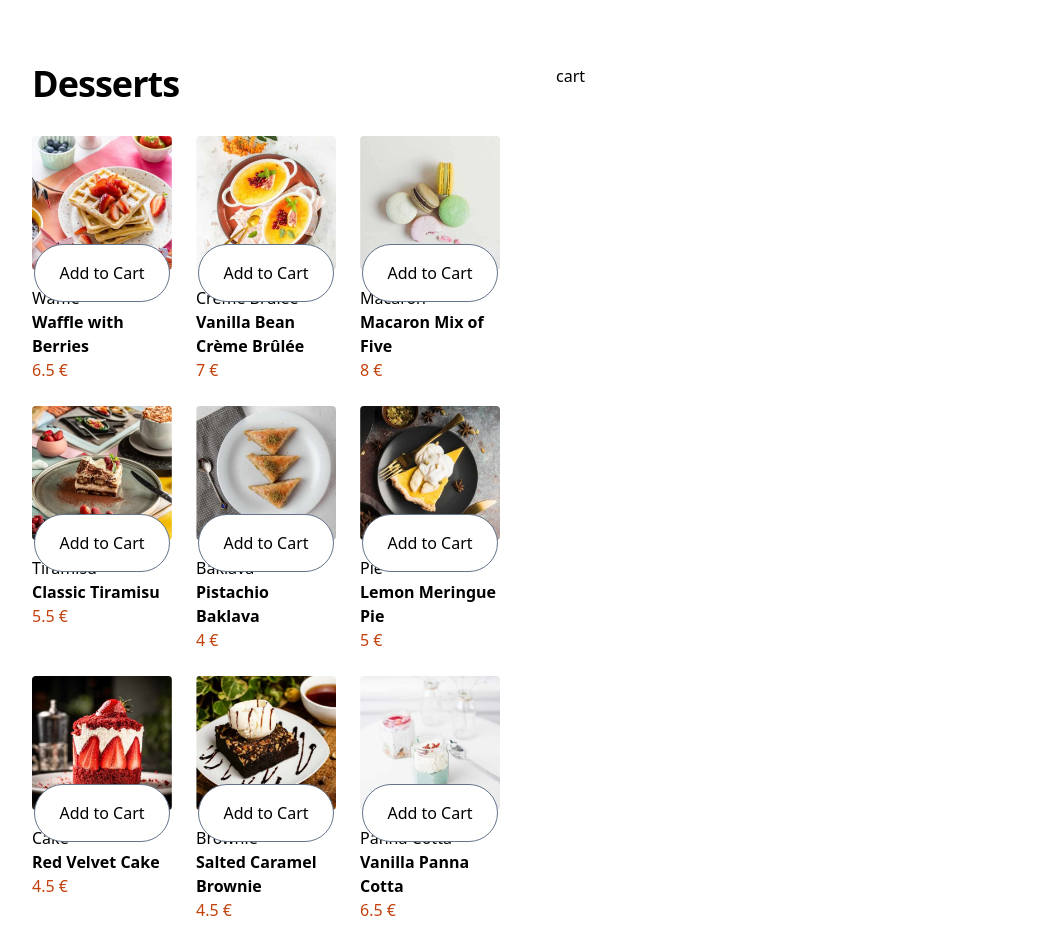
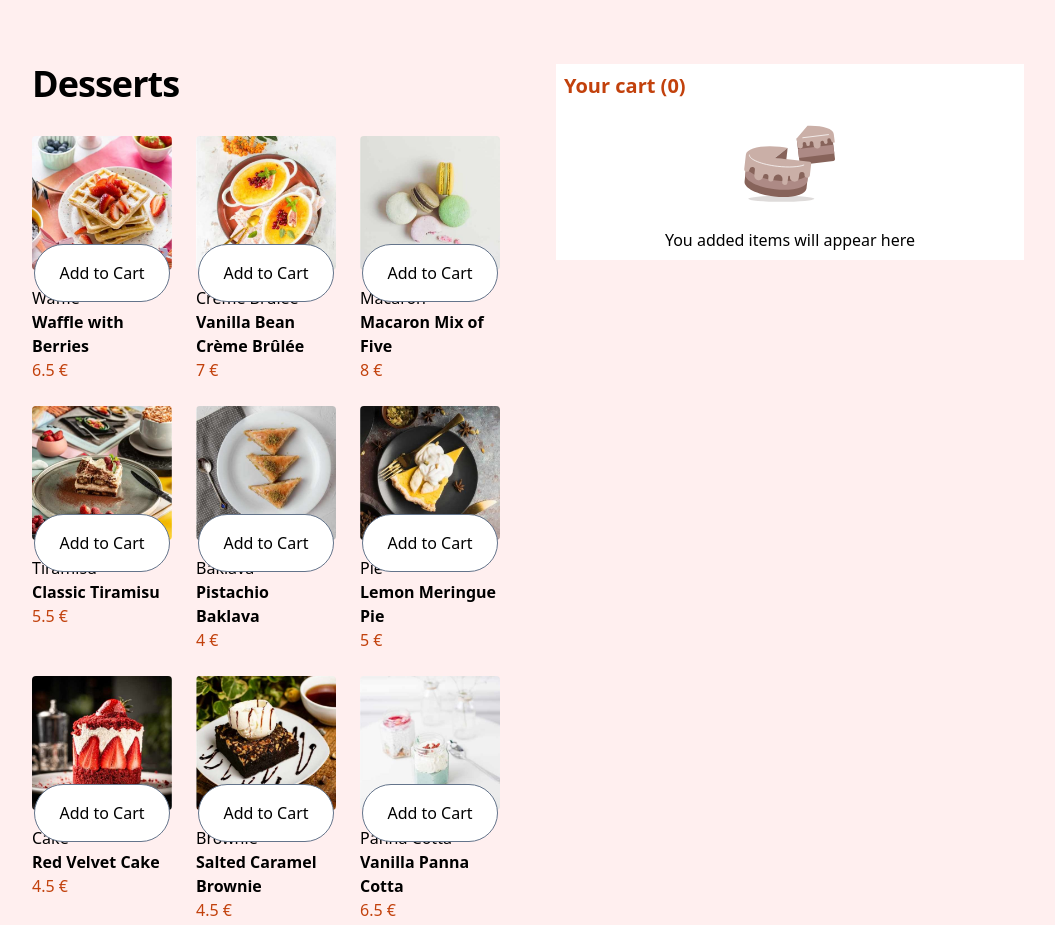
Before and after one commit to aleksiliu/desserts, an Astro site: page / in a window 1280 px wide. Shown: the whole page, without its empty margins (112-1167 px from the left). Built offline with nearby package versions, Linux system fonts and the light colour scheme; Astro itself is replaced by a stand-in of ours.

Commit message:
Add cart styling

```diff
--- a/src/components/Cart.astro
+++ b/src/components/Cart.astro
@@ -1,7 +1,12 @@
 ---
-
+import { Image } from 'astro:assets';
+import firstLogo from '../assets/illustration-empty-cart.svg';
 ---
 
 <section class="my-16">
-<div>cart</div>
+<div class="bg-white px-2 py-2 ">
+    <h3 class="text-xl font-semibold text-orange-700 mb-4"> Your cart (0)</h3>
+    <Image src={firstLogo} format="svg" alt={'Cake'} loading="lazy" class="mx-auto mb-4 w-24 h-24" />
+    <p class="text-center">You  added items will appear here</p>
+</div>
 </section>
--- a/src/components/Desserts.astro
+++ b/src/components/Desserts.astro
@@ -21,7 +21,7 @@ import { dessertItems } from '../data/desserts';
                 <!-- Hidden Button -->
                 <div class="bg-orange-700 hover:bg-orange-800 text-white px-6 py-4 rounded-full hidden group-hover:block">
                     <button  class="text-lg font-bold px-2">-</button>
-                    <span class="text-lg">asdds</span>
+                    <span class="text-lg">1</span>
                     <button  class="text-lg font-bold px-2">+</button>
                 </div>
             </div>
--- a/src/layouts/Layout.astro
+++ b/src/layouts/Layout.astro
@@ -34,7 +34,7 @@ const { title } = Astro.props;
 	}
 	html {
 		font-family: system-ui, sans-serif;
-		background: white;
+		background: rgb(255, 239, 239);
 	}
 	code {
 		font-family:
```
